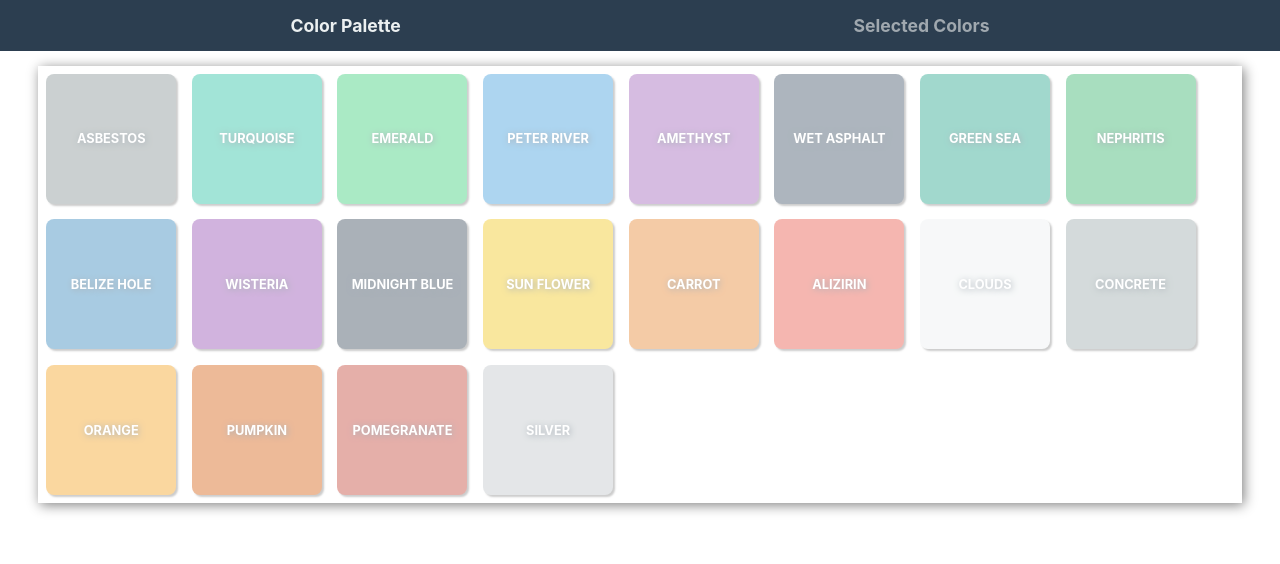
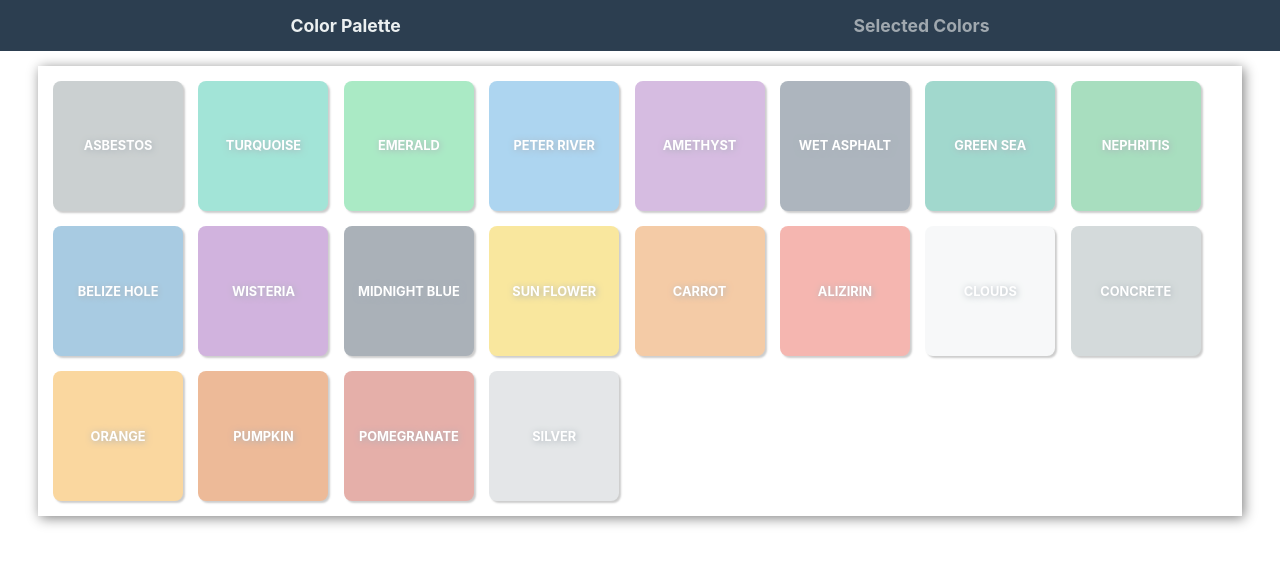
Before and after one commit to alieliacik/Redux-Styled-Components-React-Transtion-Group, a React (Create React App) app: page /#/ in a window 1280 px wide. Shown: the top 564 px of the page. Built offline with nearby package versions, Linux system fonts and the light colour scheme.

Commit message:
Update Colors.js

```diff
--- a/src/components/Colors.js
+++ b/src/components/Colors.js
@@ -8,13 +8,13 @@ const Container = styled.div`
   flex-wrap: wrap;
   width: 94%;
   margin: 15px auto;
+  padding: 7px 12px 7px 7px;
   box-shadow: 2px 2px 12px grey;
 
-  @media (max-width: 959px) {
-    padding: 3px;
+  @media (max-width: 768px) {
     display: grid;
     grid-template-columns: 1fr 1fr 1fr;
-    grid-gap: 5px;
+    grid-gap: 10px;
   }
 `
 
```
